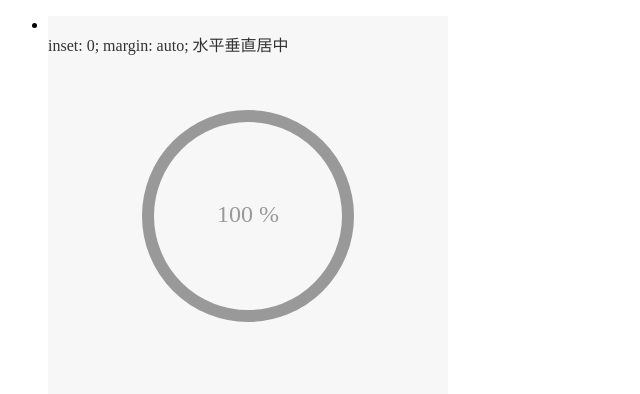
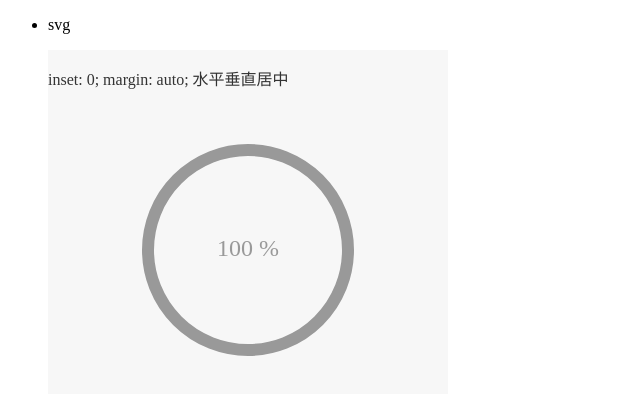
Before and after one commit to jasonbourne77666/next-app, a Next.js app: page /svg in a window 1280 px wide. Shown: the top 394 px of the page, without its empty margins (0-640 px from the left). Built offline with nearby package versions, Linux system fonts and the light colour scheme.

Commit message:
feat: svg

```diff
--- a/src/pages/svg/index.tsx
+++ b/src/pages/svg/index.tsx
@@ -12,7 +12,7 @@ const DisplaySvg: NextPageWithLayout = (props: Props) => {
     <div>
       <ul>
         <li>
-          <p></p>
+          <p>svg</p>
           <Progress {...mockProgressProps.base} />
         </li>
       </ul>
```
